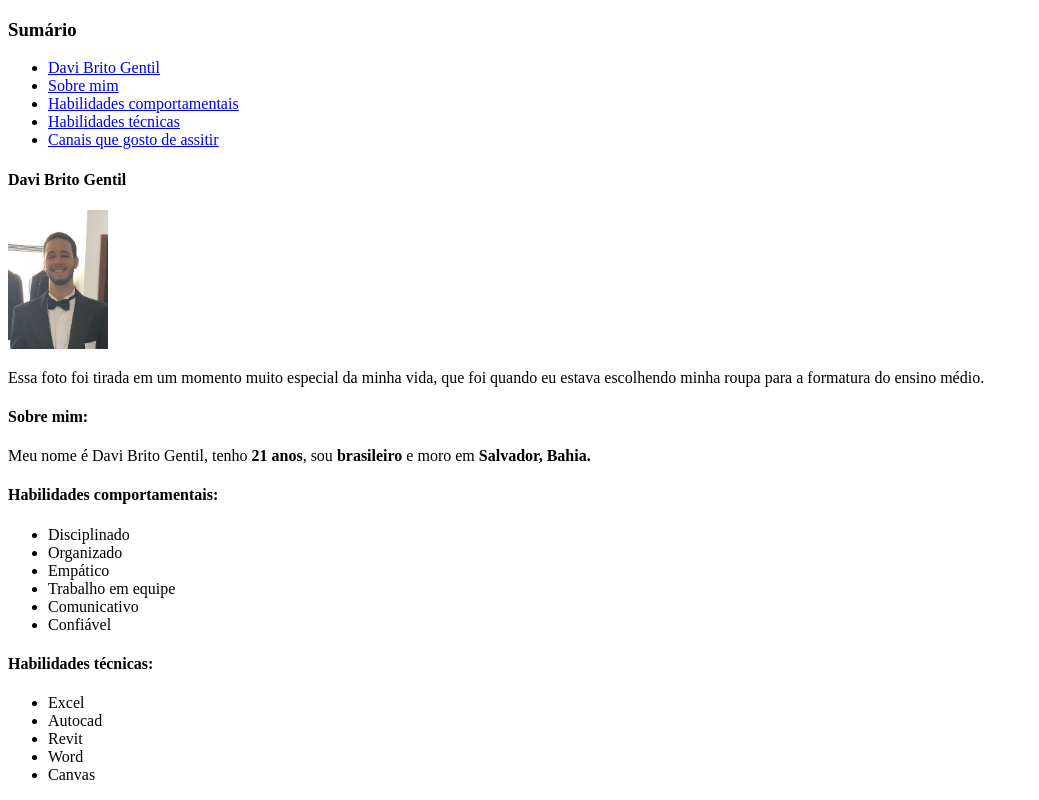
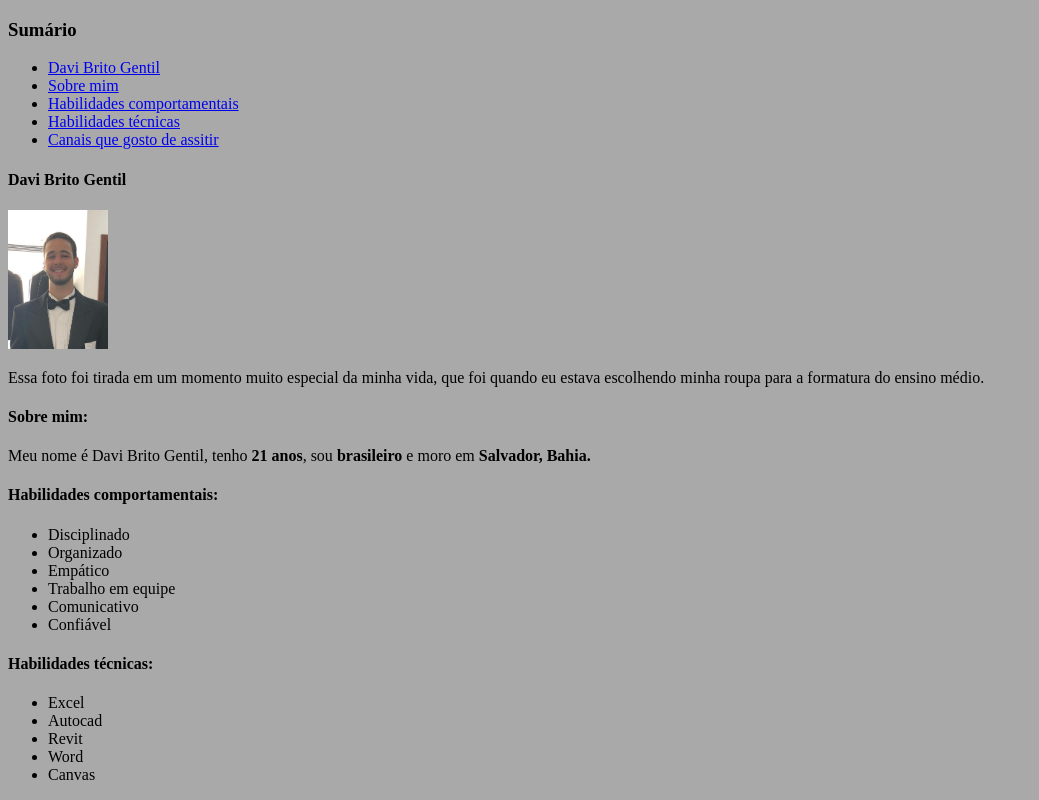
Before and after one commit to Davibgentil/Davibgentil.github.io, a plain HTML site: page index.html in a window 1280 px wide. Shown: the top 800 px of the page, without its empty margins (0-1039 px from the left). Drawn offline with Linux system fonts and the light colour scheme.

Commit message:
coloquei cor de fundo

```diff
--- a/index.html
+++ b/index.html
@@ -4,7 +4,9 @@
     <meta charset="UTF-8">
     <title>Portifólio Web</title>
     <style>
-
+      body {
+        background-color: darkgrey
+      }
     </style>
   </head>
   <body>
```
